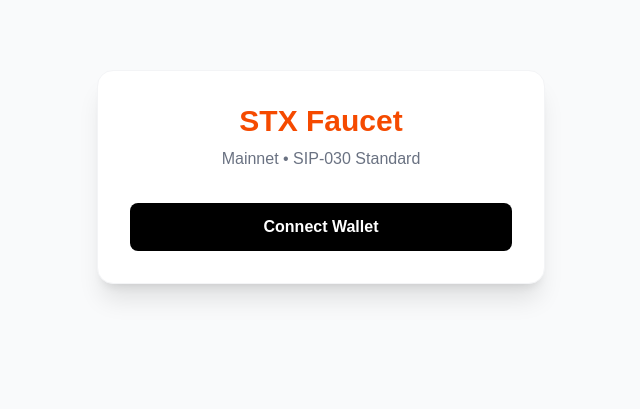
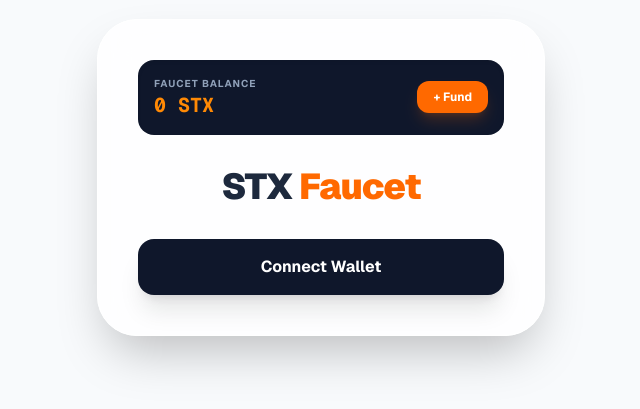
Before and after one commit to shittuisrael004/stx-faucet-app, a Next.js app: page / in a window 1280 px wide. Shown: the part 223-632 px from the top of the page, without its empty margins (319-959 px from the left). Built offline with nearby package versions, Linux system fonts and the light colour scheme; no server answers.

Commit message:
new ui update ????

```diff
--- a/package.json
+++ b/package.json
@@ -15,6 +15,7 @@
     "@stacks/transactions": "^7.3.1",
     "@walletconnect/modal": "^2.7.0",
     "@walletconnect/universal-provider": "^2.23.1",
+    "framer-motion": "^12.23.26",
     "next": "16.1.1",
     "react": "19.2.3",
     "react-dom": "19.2.3"
--- a/src/app/page.tsx
+++ b/src/app/page.tsx
@@ -1,92 +1,144 @@
 'use client';
-import { useState } from 'react';
-import { connect, disconnect, request, isConnected } from '@stacks/connect';
-import { CONTRACT_ADDRESS, CONTRACT_NAME } from '@/lib/stacks';
-import { TransactionResult } from '@stacks/connect/dist/types/methods';
+import { useState, useEffect, useCallback } from 'react';
+import { connect, disconnect, request } from '@stacks/connect';
+import { CONTRACT_ADDRESS, CONTRACT_NAME, network } from '@/lib/stacks';
+import { fetchCallReadOnlyFunction, Cl, cvToValue } from '@stacks/transactions';
+import { motion, AnimatePresence } from 'framer-motion';
 
 export default function FaucetPage() {
   const [address, setAddress] = useState<string | null>(null);
+  const [loading, setLoading] = useState(false);
+  const [faucetBalance, setFaucetBalance] = useState<string>("0");
+  const [isEligible, setIsEligible] = useState<boolean | null>(null);
+  const [txId, setTxId] = useState<string | null>(null);
 
+  // 1. Fetch Faucet Balance & Eligibility
+  const updateContractState = useCallback(async (userAddr: string | null) => {
+    try {
+      // Get Balance (Using public Hiro API for speed)
+      const balRes = await fetch(`https://api.mainnet.hiro.so/address/${CONTRACT_ADDRESS}.${CONTRACT_NAME}/balances`);
+      const balData = await balRes.json();
+      const stxBalance = parseInt(balData.stx.balance) / 1000000;
+      setFaucetBalance(stxBalance.toLocaleString());
+
+      // Check Eligibility (Read-only call to your contract)
+      if (userAddr) {
+        const result = await fetchCallReadOnlyFunction({
+          network,
+          contractAddress: CONTRACT_ADDRESS,
+          contractName: CONTRACT_NAME,
+          functionName: "is-eligible",
+          functionArgs: [Cl.principal(userAddr)],
+          senderAddress: userAddr,
+        });
+        // Converts Clarity boolean to JS boolean
+        setIsEligible(cvToValue(result));
+      }
+    } catch (e) {
+      console.error("Failed to fetch state", e);
+    }
+  }, []);
+
+  useEffect(() => {
+    updateContractState(address);
+    const interval = setInterval(() => updateContractState(address), 30000); // Refresh every 30s
+    return () => clearInterval(interval);
+  }, [address, updateContractState]);
+
+  // 2. Connect Wallet
   async function handleConnect() {
+    setLoading(true);
     try {
-      // SIP-030 way to initiate connection
       const response = await connect();
-
-      // Look for the Stacks Mainnet address in the response
-      // Usually, it's the address where the symbol is "STX" or prefix is "SP"
-      const stxAddr = response.addresses.find(
-        (a) => a.symbol === 'STX' || a.address.startsWith('SP')
-      );
-
-      if (stxAddr) {
-        setAddress(stxAddr.address);
-      }
-    } catch (error) {
-      console.error('Connection failed', error);
+      const stxAddr = response.addresses.find(a => a.symbol === 'STX' || a.address.startsWith('SP'));
+      if (stxAddr) setAddress(stxAddr.address);
+    } finally {
+      setLoading(false);
     }
   }
 
-  async function handleDisconnect() {
-    disconnect();
-    setAddress(null);
-  }
-
+  // 3. Claim STX
   async function handleClaim() {
-    if (!address) return;
-
+    if (!address || !isEligible) return;
+    setLoading(true);
     try {
-      // SIP-030 RPC call: stx_callContract
-      const result: TransactionResult = await request('stx_callContract', {
+      const result = await request('stx_callContract', {
         contract: `${CONTRACT_ADDRESS}.${CONTRACT_NAME}`,
         functionName: 'claim-stx',
-        functionArgs: [], // No arguments for your faucet
+        functionArgs: [],
         network: 'mainnet',
-        postConditions: [], // No STX leaving the user wallet, so empty is fine
+        postConditions: [],
         postConditionMode: 'deny',
       });
-
-      alert(`Claim transaction sent! ID: ${result.txid}`);
-    } catch (error) {
-      console.error('Claim failed', error);
-      alert('Transaction cancelled or failed.');
+      setTxId(result.txid);
+    } finally {
+      setLoading(false);
     }
   }
 
+  // 4. Fund Faucet (Simple STX Transfer)
+  async function handleFund() {
+    try {
+      await request('stx_transferStx', {
+        recipient: `${CONTRACT_ADDRESS}.${CONTRACT_NAME}`,
+        amount: '5000000', // Default to 5 STX, user can edit in wallet
+        network: 'mainnet',
+      });
+    } catch (e) { console.error(e); }
+  }
+
   return (
-    <main className="min-h-screen flex flex-col items-center justify-center bg-gray-50 p-4">
-      <div className="max-w-md w-full bg-white rounded-2xl shadow-xl p-8 text-center border border-gray-100">
-        <h1 className="text-3xl font-extrabold text-orange-600 mb-2">STX Faucet</h1>
-        <p className="text-gray-500 mb-8">Mainnet • SIP-030 Standard</p>
+    <main className="min-h-screen flex items-center justify-center bg-[#f8fafc] bg-[radial-gradient(ellipse_at_top_right,_var(--tw-gradient-stops))] from-orange-100 via-slate-50 to-orange-50 p-6 font-sans">
+      <motion.div initial={{ opacity: 0, y: 20 }} animate={{ opacity: 1, y: 0 }} className="max-w-md w-full bg-white/80 backdrop-blur-xl rounded-[2.5rem] shadow-2xl p-10 text-center border border-white">
 
+        {/* Faucet Balance Header */}
+        <div className="flex items-center justify-between mb-8 bg-slate-900 text-white p-4 rounded-2xl shadow-inner">
+          <div className="text-left">
+            <p className="text-[10px] uppercase tracking-widest text-slate-400 font-bold">Faucet Balance</p>
+            <p className="text-xl font-mono font-bold text-orange-400">{faucetBalance} STX</p>
+          </div>
+          <button onClick={handleFund} className="bg-orange-500 hover:bg-orange-600 text-white text-xs font-bold py-2 px-4 rounded-xl transition-all shadow-lg shadow-orange-500/20">
+            + Fund
+          </button>
+        </div>
+
+        <h1 className="text-4xl font-black text-slate-800 mb-2 tracking-tight">STX <span className="text-orange-500">Faucet</span></h1>
+
+        <AnimatePresence mode="wait">
           {!address ? (
-          <button
-            onClick={handleConnect}
-            className="w-full bg-black text-white font-bold py-3 rounded-lg hover:bg-gray-800 transition"
-          >
-            Connect Wallet
+            <button onClick={handleConnect} disabled={loading} className="w-full mt-6 bg-slate-900 text-white font-bold py-4 rounded-2xl hover:bg-slate-800 transition-all shadow-xl">
+              {loading ? "Connecting..." : "Connect Wallet"}
             </button>
           ) : (
-          <div>
-            <div className="bg-orange-50 p-3 rounded-md mb-6 text-xs text-orange-800 font-mono break-all">
-              Connected: {address}
+            <div className="mt-8 space-y-6">
+              {/* Eligibility Status */}
+              <div className={`p-4 rounded-2xl border text-sm font-bold flex items-center justify-center gap-2 ${isEligible ? 'bg-emerald-50 border-emerald-100 text-emerald-700' : 'bg-red-50 border-red-100 text-red-600'}`}>
+                {isEligible === null ? "Checking..." : isEligible ? "✅ You are eligible to claim" : "❌ Claim limit reached (24h)"}
               </div>
 
+              {/* Claim Button */}
               <button
                 onClick={handleClaim}
-              className="w-full bg-orange-500 text-white font-bold py-4 rounded-lg hover:bg-orange-600 transition shadow-lg shadow-orange-200"
+                disabled={loading || !isEligible}
+                className="w-full bg-orange-500 text-white font-bold py-5 rounded-2xl hover:bg-orange-600 disabled:bg-slate-300 disabled:cursor-not-allowed transition-all shadow-lg shadow-orange-500/30"
               >
-              Claim 0.05 STX
+                {loading ? "Processing..." : isEligible ? "Claim 0.05 STX" : "Wait 24 Hours"}
               </button>
 
-            <button
-              onClick={handleDisconnect}
-              className="mt-4 text-gray-400 text-sm hover:underline"
-            >
-              Disconnect
-            </button>
+              {txId && (
+                <div className="bg-blue-50 border border-blue-100 p-4 rounded-2xl">
+                  <p className="text-blue-700 text-xs font-bold truncate underline">
+                    <a href={`https://explorer.hiro.so/txid/${txId}?chain=mainnet`} target="_blank">Track: {txId}</a>
+                  </p>
                 </div>
               )}
+
+              <p className="text-[10px] text-slate-400 font-mono">Wallet: {address}</p>
+              <button onClick={() => { disconnect(); setAddress(null); }} className="text-slate-400 text-xs hover:text-red-500 underline">Disconnect</button>
             </div>
+          )}
+        </AnimatePresence>
+      </motion.div>
     </main>
   );
 }
--- a/src/lib/stacks.ts
+++ b/src/lib/stacks.ts
@@ -1,3 +1,5 @@
-// No more StacksMainnet class or UserSession required here
+import { STACKS_MAINNET } from '@stacks/network';
+
 export const CONTRACT_ADDRESS = 'SP267C6MQJHPR7297033Z8VSKTJM7M62V375BRHHP';
 export const CONTRACT_NAME = 'stxfaucet';
+export const network = STACKS_MAINNET;
```
Also changed, not shown: 1 other file (tests, documents, lock files or other folders). Lines whose indentation alone changed are shown as unchanged.
